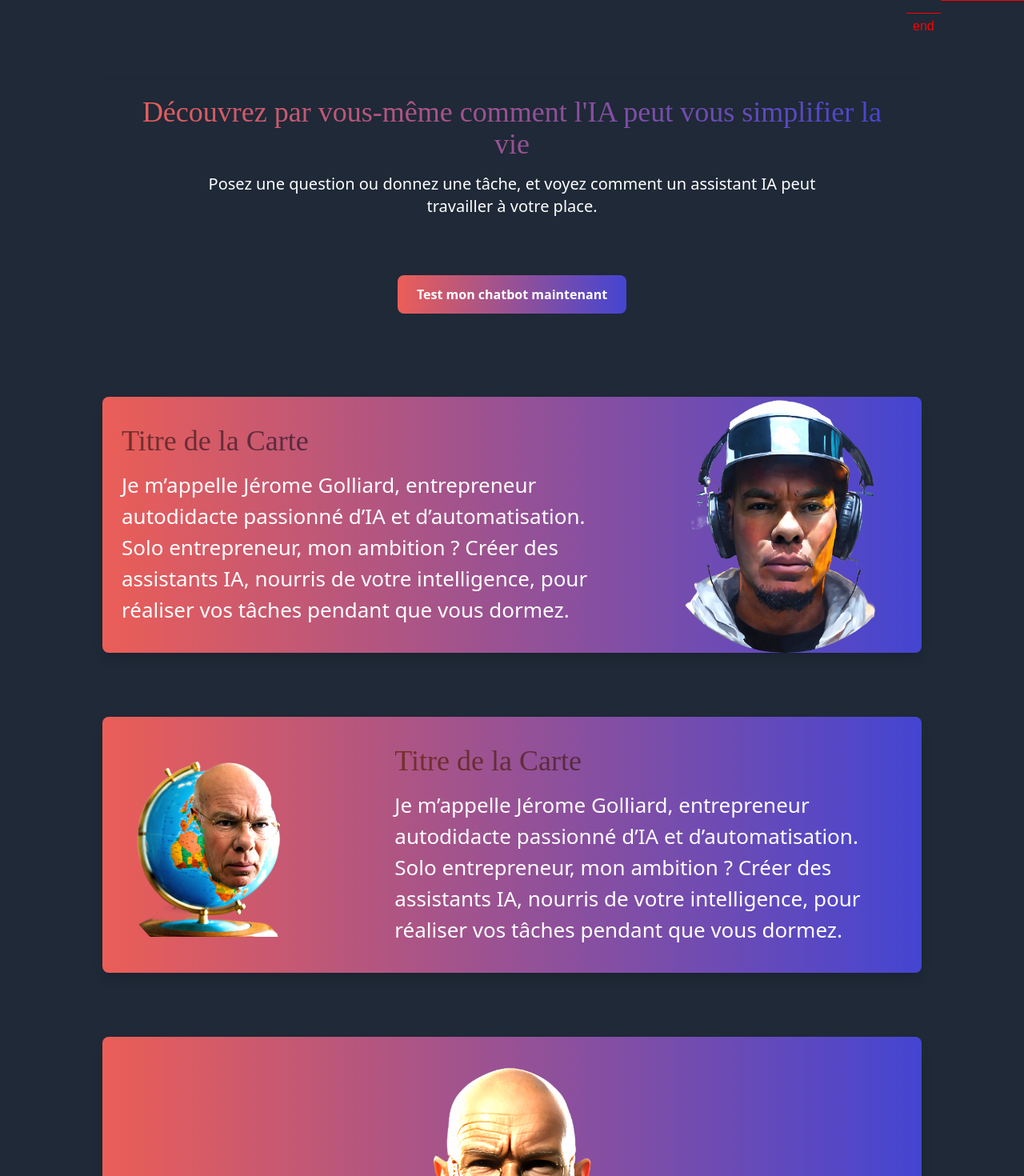
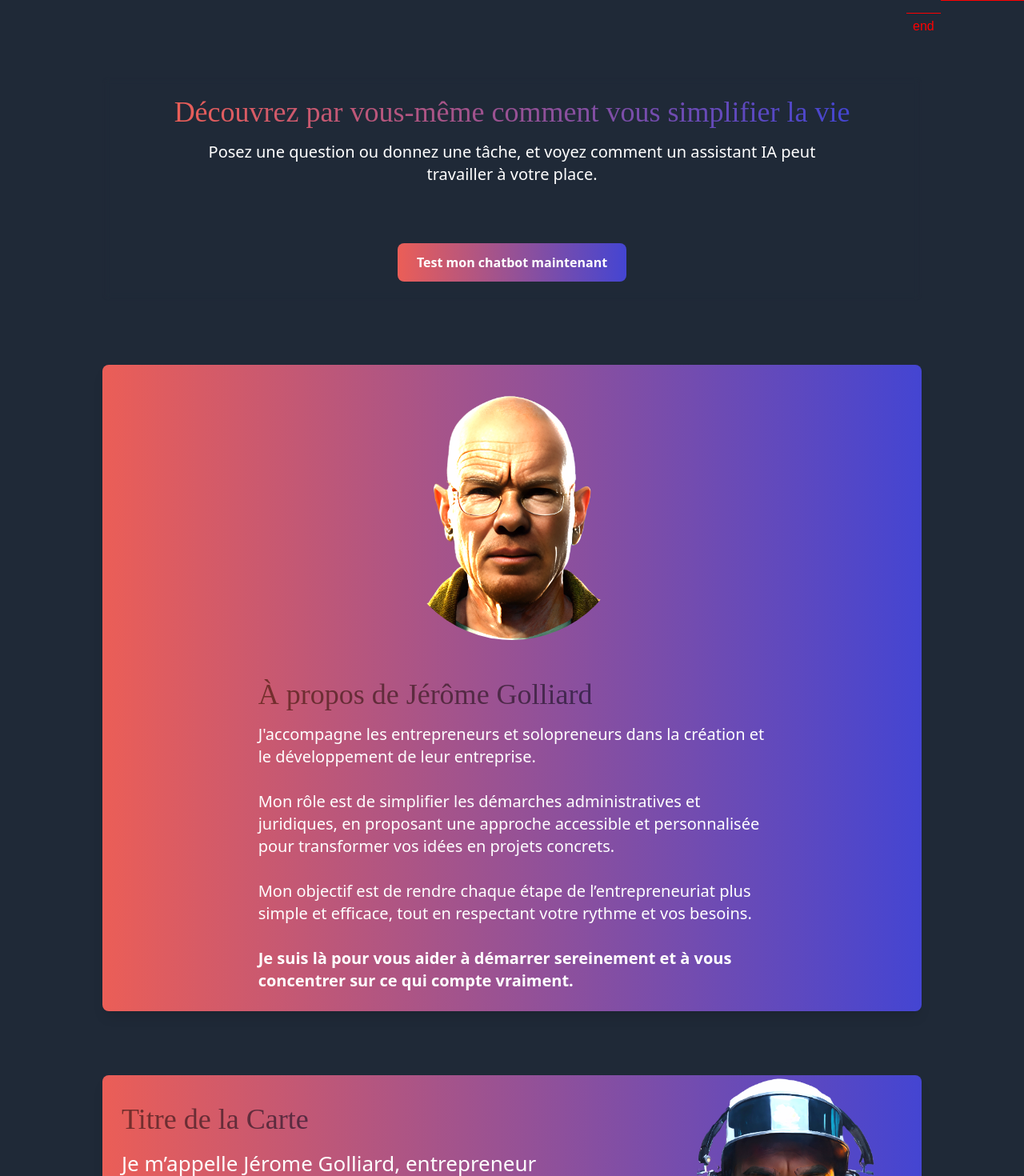
Before and after one commit to Nethelvetic/nethevetic-02-12-2024, a Next.js app: page / in a window 1280 px wide. Shown: the part 880-2350 px from the top of the page at 80% size. Built offline with nearby package versions, Linux system fonts and the light colour scheme.

Commit message:
septième commit

```diff
--- /dev/null
+++ b/app/components/boutonChatBot.js
@@ -0,0 +1,39 @@
+"use client";
+
+import React, { useState } from 'react';
+
+const BoutonChatBot = () => {
+  const [isChatOpen, setIsChatOpen] = useState(false);
+
+  const handleChatToggle = () => {
+    setIsChatOpen(!isChatOpen);
+  };
+
+  return (
+    <div>
+      {/* Button */}
+      <button
+        onClick={handleChatToggle}
+        className="mt-6 px-6 py-3 bg-bg-gradient hover:bg-bg-gradient2 text-white font-bold rounded-lg"
+      >
+        Test mon chatbot maintenant
+      </button>
+
+      {/* Surimpression */}
+      {isChatOpen && (
+        <div className="fixed top-8 left-8 right-8 bottom-8 bg-white flex flex-col items-center justify-center z-50 border-2 border-gray-300 rounded-lg shadow-lg">
+          {/* Bouton de fermeture */}
+          <button
+            onClick={handleChatToggle}
+            className="absolute top-4 left-4 text-gray-600 hover:text-gray-800 text-2xl font-bold"
+          >
+            ✖
+          </button>
+          <h1 className="text-2xl font-bold text-black">Salutation</h1>
+        </div>
+      )}
+    </div>
+  );
+};
+
+export default BoutonChatBot;
--- a/app/page.js
+++ b/app/page.js
@@ -3,7 +3,7 @@ import CardImgTitle from './components/card-Img-Title';
 import CardHTxtImg from './components/card-H-txt-Img';
 import CardVImgTxt from './components/card-V-Img-txt';
 import CardVTitreTxt from './components/card-V-Titre-text';
-import AnimationTest from './components/animation-test';
+import BoutonChatBot from './components/boutonChatBot';
 
 
 export default function HomePage() {
@@ -17,11 +17,33 @@ export default function HomePage() {
 
       {/*-----------------------------2 DEBUT CONTENEUR A */}
       <div className="bg-gray-800  flex justify-center items-center p-4 sm:p-6 md:p-8 lg:p-10">
-        <CardVTitreTxt title="Découvrez par vous-même comment l'IA peut vous simplifier la vie">
+        <CardVTitreTxt title="Découvrez par vous-même comment vous simplifier la vie">
           <p>
           Posez une question ou donnez une tâche, et voyez comment un assistant IA peut travailler à votre place.
           </p>
         </CardVTitreTxt>
+      </div>
+
+
+
+
+
+      {/*-----------------------------4 DEBUT CONTENEUR A */}
+      <div className="bg-gray-800 flex justify-center items-center p-4 sm:p-6 md:p-8 lg:p-10 ">
+
+      {/*----------------4.1 DEBUT COMPONENT  Carde verticale image texte  */}
+       <CardVImgTxt imageSrc="jeroNum11Bg.png" title="À propos de Jérôme Golliard">
+         <p>J'accompagne les entrepreneurs et solopreneurs dans la création et le développement de leur entreprise.
+         <br></br>
+         <br></br>
+          Mon rôle est de simplifier les démarches administratives et juridiques, en proposant une approche accessible et personnalisée pour transformer vos idées en projets concrets.
+         <br></br>
+         <br></br>
+         Mon objectif est de rendre chaque étape de l’entrepreneuriat plus simple et efficace, tout en respectant votre rythme et vos besoins.
+         <br></br>
+         <br></br>
+         <strong>Je suis là pour vous aider à démarrer sereinement et à vous concentrer sur ce qui compte vraiment.</strong></p>
+       </CardVImgTxt>
       </div>
 
 
```
Also changed, not shown: app/components/navBar-H.js (line endings or trailing spaces).
